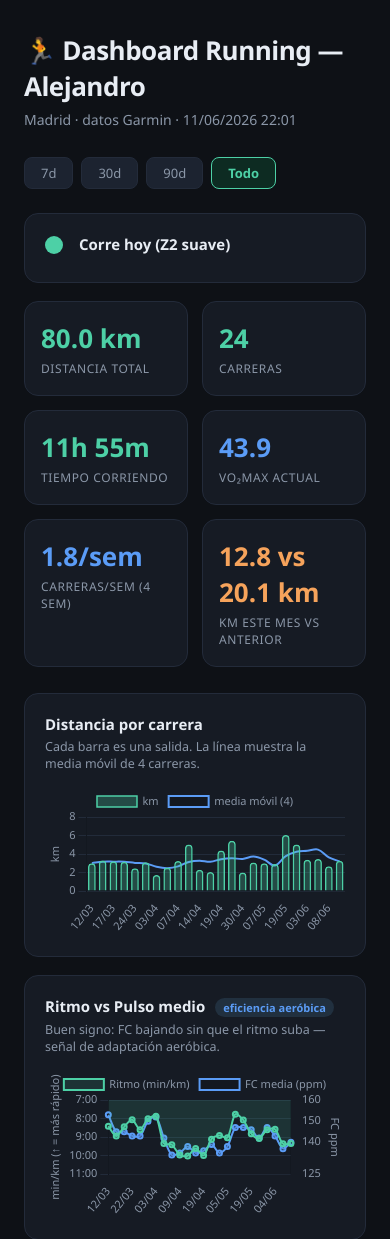
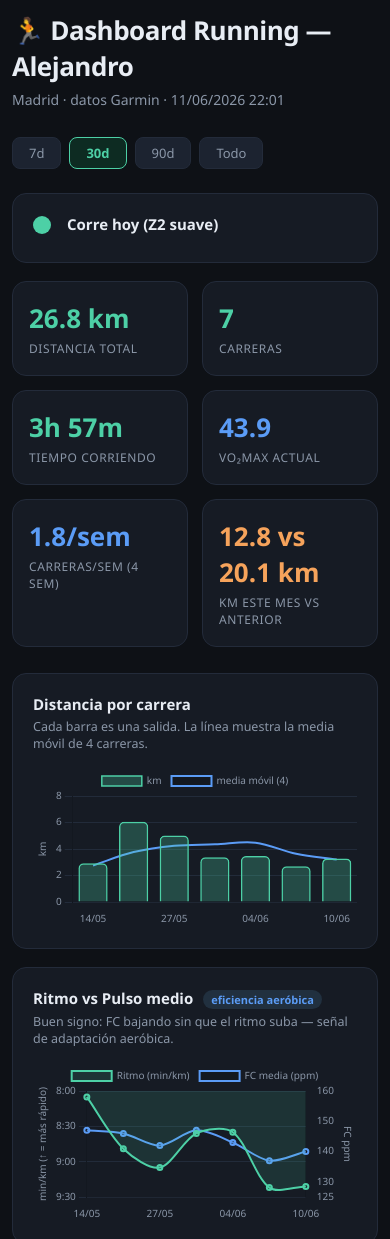
Before and after one commit to Braveras/running-dashboard, a plain HTML site: page web/index.html in a window 390 px wide. Shown: the top 1239 px of the page. Drawn offline with nearby package versions, Linux system fonts and the light colour scheme; files whose address does not match are found by name.

Commit message:
feat: mobile optimization (touch tooltips, responsive layout)
Co-Authored-By: Claude Fable 5 <noreply@anthropic.com>

```diff
--- a/web/app.js
+++ b/web/app.js
@@ -11,6 +11,15 @@ Chart.defaults.color = "#8b97a8";
 Chart.defaults.font.family = "'Segoe UI', system-ui, sans-serif";
 Chart.defaults.font.size = 11;
 const GRID = "#222b3a";
+
+// ── Mobile detection + responsive defaults ────────────────────────────────
+const isMobile = window.matchMedia("(max-width: 500px)").matches;
+if (isMobile) {
+  Chart.defaults.font.size = 10;
+}
+
+// ── Touch-friendly tooltip interaction ───────────────────────────────────
+Chart.defaults.interaction = { mode: "nearest", intersect: false };
 
 // ─────────────────────────────────────────────────────────────────────────────
 // Helpers
@@ -163,6 +172,20 @@ async function init() {
         renderAll();
       });
     });
+
+    // Mobile defaults: start at 30d range + reduce x-axis tick density
+    if (isMobile) {
+      rangeDays = 30;
+      document.querySelectorAll(".range-btn").forEach((b) => b.classList.remove("active"));
+      const btn30 = document.querySelector(".range-btn[data-days='30']");
+      if (btn30) btn30.classList.add("active");
+      Chart.defaults.scales = Chart.defaults.scales || {};
+      ["category", "linear", "time", "timeseries"].forEach((type) => {
+        Chart.defaults.scales[type] = Chart.defaults.scales[type] || {};
+        Chart.defaults.scales[type].ticks = Chart.defaults.scales[type].ticks || {};
+        Chart.defaults.scales[type].ticks.maxTicksLimit = 6;
+      });
+    }
 
     renderAll();
   } catch (err) {
@@ -1316,6 +1339,7 @@ function renderScatter(xKey, yKey, isBedtimePreset) {
         ],
       },
       options: {
+        interaction: { mode: "nearest", intersect: true },
         plugins: {
           legend: { display: false },
           tooltip: {
@@ -1395,6 +1419,7 @@ function renderHeatmap() {
   grid.style.gap = "3px 3px";
   grid.style.rowGap = "3px";
   grid.style.overflowX = "auto";
+  grid.style.minWidth = "max-content";
 
   // Month-label row (row 1)
   const MONTH_ES = ["Ene","Feb","Mar","Abr","May","Jun","Jul","Ago","Sep","Oct","Nov","Dic"];
--- a/web/style.css
+++ b/web/style.css
@@ -428,3 +428,24 @@ footer {
   margin-left: 6px;
   vertical-align: middle;
 }
+
+/* ── Mobile overrides (≤600px) ───────────────────────────── */
+
+@media (max-width: 600px) {
+  body {
+    padding: 12px;
+  }
+
+  .grid.stats {
+    grid-template-columns: repeat(2, 1fr);
+  }
+
+  .modal-panel {
+    max-width: 96vw;
+    padding: 12px;
+  }
+
+  .splits-table {
+    font-size: 11px;
+  }
+}
```
